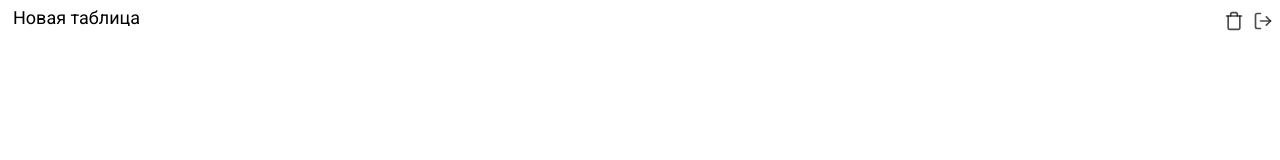
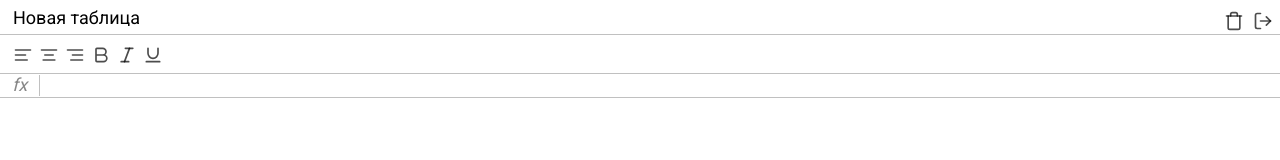
Before and after one commit to bruhmagedon/excelify, a website built with Vite: page index.html in a window 1280 px wide. Built offline with nearby package versions, Linux system fonts and the light colour scheme.

Commit message:
feat: add formula and toolbar layout

```diff
--- a/index.html
+++ b/index.html
@@ -9,42 +9,173 @@
 </head>
 
 <body>
-
   <div id="app" class="container">
-
     <div class="excel">
-
       <div class="excel__header">
-
         <input type="text" class="input" value="Новая таблица" />
-
         <div>
-
           <div class="button">
             <i data-lucide="trash"></i>
           </div>
-
           <div class="button">
             <i data-lucide="log-out"></i>
+          </div>
+        </div>
+      </div>
+      <div class="excel__toolbar">
+        <div class="button">
+          <i data-lucide="align-left"></i>
+        </div>
+        <div class="button">
+          <i data-lucide="align-center"></i>
+        </div>
+        <div class="button">
+          <i data-lucide="align-right"></i>
+        </div>
+        <div class="button">
+          <i data-lucide="bold"></i>
+        </div>
+        <div class="button">
+          <i data-lucide="italic"></i>
+        </div>
+        <div class="button">
+          <i data-lucide="underline"></i>
+        </div>
+      </div>
+      <div class="excel__formula">
+        <div class="info">fx</div>
+        <div class="input" contenteditable spellcheck="false"></div>
+      </div>
+      <!-- <div class="excel__table">
+
+        <div class="row">
+
+          <div class="row-info"></div>
+
+          <div class="row-data">
+            <div class="column">
+              A
+            </div>
+            <div class="column">
+              B
+            </div>
+            <div class="column">
+              C
+            </div>
+            <div class="column">
+              A
+            </div>
+            <div class="column">
+              B
+            </div>
+            <div class="column">
+              C
+            </div>
+            <div class="column">
+              A
+            </div>
+            <div class="column">
+              B
+            </div>
+            <div class="column">
+              C
+            </div>
+            <div class="column">
+              A
+            </div>
+            <div class="column">
+              B
+            </div>
+            <div class="column">
+              C
+            </div>
+            <div class="column">
+              A
+            </div>
+            <div class="column">
+              B
+            </div>
+            <div class="column">
+              C
+            </div>
+            <div class="column">
+              A
+            </div>
+            <div class="column">
+              B
+            </div>
+            <div class="column">
+              C
+            </div>
+            <div class="column">
+              A
+            </div>
+            <div class="column">
+              B
+            </div>
+            <div class="column">
+              C
+            </div>
+            <div class="column">
+              A
+            </div>
+            <div class="column">
+              B
+            </div>
+            <div class="column">
+              C
+            </div>
+            <div class="column">
+              A
+            </div>
+            <div class="column">
+              B
+            </div>
+            <div class="column">
+              C
+            </div>
+            <div class="column">
+              A
+            </div>
+            <div class="column">
+              B
+            </div>
+            <div class="column">
+              C
+            </div>
+
           </div>
 
         </div>
 
-      </div>
+        <div class="row">
+          <div class="row-info">
+            1
+          </div>
 
-      <div class="excel__toolbar">
+          <div class="row-data">
+            <div class="cell selected" contenteditable="">A1</div>
+            <div class="cell" contenteditable="">B2</div>
+            <div class="cell" contenteditable="">C3</div>
+          </div>
+        </div>
 
-      </div>
+        <div class="row">
+          <div class="row-info">
+            2
+          </div>
 
-      <div class="excel__formula">
+          <div class="row-data">
+            <div class="cell">A1</div>
+            <div class="cell">B2</div>
+            <div class="cell">C3</div>
+          </div>
+        </div>
 
-      </div>
+      </div> -->
+    </div>
 
-      <div class="excel__table">
-
-      </div>
-
-    </div>
+  </div>
 
   </div>
   <script type="module" src="/src/main.ts"></script>
--- a/src/style/formula.scss
+++ b/src/style/formula.scss
@@ -0,0 +1,24 @@
+.excel__formula {
+  position: absolute;
+  left: 0;
+  right: 0;
+  top: calc(var(--header-height) + var(--toolbar-heigth));
+  height: var(--formula-height);
+  display: flex;
+  align-items: center;
+  border-bottom: 1px solid var(--border-color);
+  .info {
+    font-size: 18px;
+    font-style: italic;
+    text-align: center;
+    border-right: 1px solid var(--border-color);
+    min-width: var(--info-cell-width);
+  }
+  .input {
+    padding: 4px;
+    font-size: 12px;
+    outline: none;
+    width: 100%;
+    height: 100%;
+  }
+}
--- a/src/style/global/variables.scss
+++ b/src/style/global/variables.scss
@@ -1,4 +1,12 @@
 :root {
+  //Height
   --header-height: 34px;
+  --toolbar-heigth: 40px;
+  --formula-height: 24px;
+
+  //Width
+  --info-cell-width: 40px;
+
+  //Color
   --border-color: #c0c0c0;
 }
--- a/src/style/header.scss
+++ b/src/style/header.scss
@@ -1,7 +1,6 @@
 .excel__header {
   position: absolute;
   top: 0;
-  bottom: 0;
   right: 0;
   left: 0;
   height: var(--header-height);
--- a/src/style/style.scss
+++ b/src/style/style.scss
@@ -21,4 +21,5 @@ body {
 
 .excel {
   position: relative;
+  color: #888;
 }
--- a/src/style/toolbar.scss
+++ b/src/style/toolbar.scss
@@ -0,0 +1,15 @@
+.excel__toolbar {
+  position: absolute;
+  left: 0;
+  right: 0;
+  top: var(--header-height);
+  height: var(--toolbar-heigth);
+  border-top: 1px solid var(--border-color);
+  border-bottom: 1px solid var(--border-color);
+  display: flex;
+  padding: 7px 10px;
+
+  .button {
+    @include button(green);
+  }
+}
```
